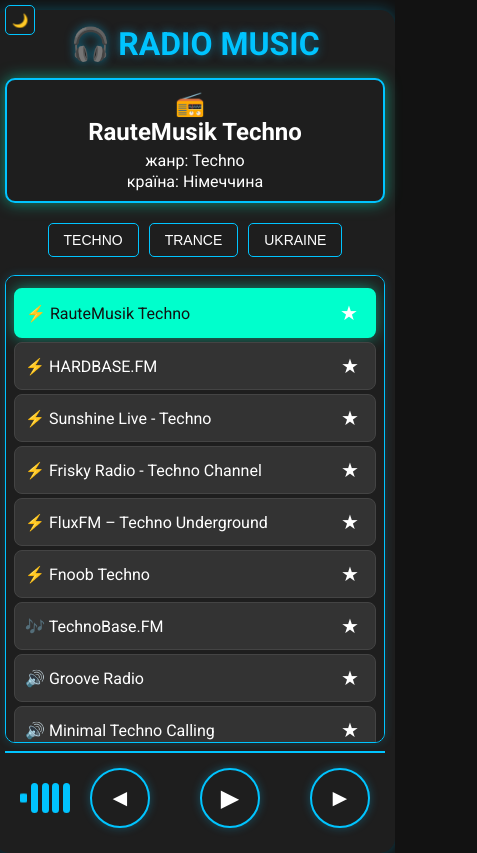
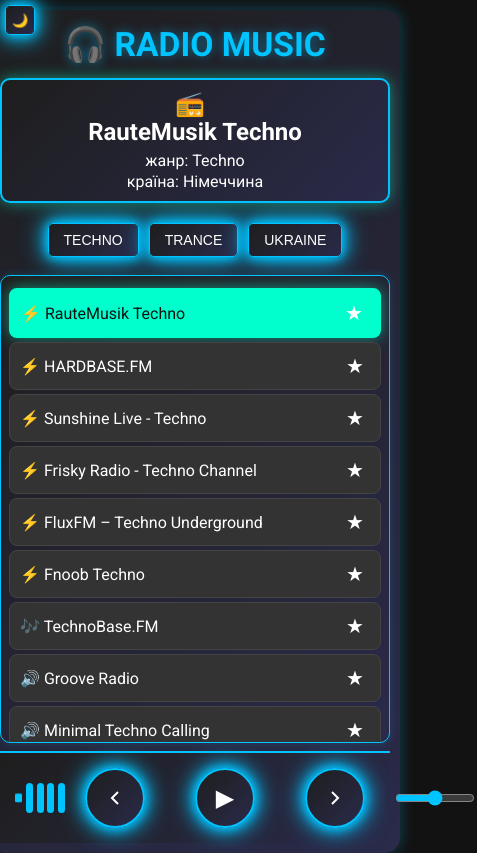
Before and after one commit to SeruiSO/radio, a plain HTML site: page index.html in a window 390 px wide. Shown: the whole page, 477 px wide, since content can reach past the window. Drawn offline with Linux system fonts and the light colour scheme.

Commit message:
Add files via upload
Added Bluetooth, station saving, volume slider, style improvements

```diff
--- a/index.html
+++ b/index.html
@@ -37,9 +37,20 @@
         <div class="wave-bar"></div>
       </div>
       <div class="controls">
-        <button class="control-btn" onclick="prevStation()">◄</button>
+        <button class="control-btn" onclick="prevStation()">
+          <svg width="24" height="24" viewBox="0 0 24 24" fill="none" stroke="currentColor" stroke-width="2">
+            <path d="M15 6l-6 6 6 6"/>
+          </svg>
+        </button>
         <button class="control-btn" onclick="togglePlayPause()">▶</button>
-        <button class="control-btn" onclick="nextStation()">►</button>
+        <button class="control-btn" onclick="nextStation()">
+          <svg width="24" height="24" viewBox="0 0 24 24" fill="none" stroke="currentColor" stroke-width="2">
+            <path d="M9 6l6 6-6 6"/>
+          </svg>
+        </button>
+      </div>
+      <div class="volume-container">
+        <input type="range" id="volumeSlider" min="0" max="1" step="0.01" value="0.5">
       </div>
     </div>
   </div>
--- a/script.js
+++ b/script.js
@@ -4,7 +4,7 @@ const playPauseBtn = document.querySelector(".controls .control-btn:nth-child(2)
 const currentStationInfo = document.getElementById("currentStationInfo");
 let currentIndex = parseInt(localStorage.getItem("lastStation")) || 0;
 let favoriteStations = JSON.parse(localStorage.getItem("favoriteStations")) || [];
-let currentTab = localStorage.getItem("currentTab") || "techno";
+let currentTab = localStorage.getItem("lastTab") || "techno";
 let isPlaying = localStorage.getItem("isPlaying") === "true";
 let stationLists = {};
 let stationItems;
@@ -20,11 +20,10 @@ fetch('stations.json')
 
 // Теми
 const themes = {
-  dark: { bodyBg: "#121212", containerBg: "#1e1e1e", accent: "#00C4FF", text: "#fff" },
+  dark: { bodyBg: "#121212", containerBg: "linear-gradient(135deg, #1e1e1e, #2a2a4a)", accent: "#00C4FF", text: "#fff" },
   light: { bodyBg: "#f0f0f0", containerBg: "#fff", accent: "#007BFF", text: "#000" },
-  neon: { bodyBg: "#0a0a1a", containerBg: "#1a1a2e", accent: "#00ffcc", text: "#fff" },
-  "light-alt": { bodyBg: "#f5f5e6", containerBg: "#fff5e1", accent: "#1e90ff", text: "#333" },
-  "dark-alt": { bodyBg: "#1a1a2a", containerBg: "#2e2e3e", accent: "#00ff00", text: "#e0e0e0" }
+  neon: { bodyBg: "#0a0a1a", containerBg: "linear-gradient(135deg, #1a1a2e, #2e2e4a)", accent: "#00ffcc", text: "#fff" },
+  cyberpunk: { bodyBg: "#0a0a1a", containerBg: "linear-gradient(135deg, #1a1a2e, #2e2e4a)", accent: "#ff00ff", text: "#fff", textShadow: "0 0 5px #ff00ff" }
 };
 let currentTheme = localStorage.getItem("selectedTheme") || "dark";
 
@@ -56,6 +55,7 @@ function applyTheme(theme) {
     el.style.background = themes[theme].containerBg;
     el.style.borderColor = themes[theme].accent;
     el.style.color = themes[theme].text;
+    if (themes[theme].textShadow) el.style.textShadow = themes[theme].textShadow;
   });
   document.querySelectorAll(".station-item").forEach(el => {
     el.style.background = themes[theme].containerBg;
@@ -69,16 +69,21 @@ function applyTheme(theme) {
 }
 
 function toggleTheme() {
-  const themesOrder = ["dark", "light", "neon", "light-alt", "dark-alt"];
-  const nextTheme = themesOrder[(themesOrder.indexOf(currentTheme) + 1) % 5];
+  const themesOrder = ["dark", "light", "neon", "cyberpunk"];
+  const nextTheme = themesOrder[(themesOrder.indexOf(currentTheme) + 1) % 4];
   applyTheme(nextTheme);
 }
 
 function switchTab(tab) {
   if (!["techno", "trance", "ukraine"].includes(tab)) tab = "techno";
   currentTab = tab;
+  if (localStorage.getItem("lastTab") === tab) {
+    currentIndex = parseInt(localStorage.getItem("lastStation")) || 0;
+  } else {
+    currentIndex = 0;
+  }
   localStorage.setItem("currentTab", tab);
-  currentIndex = 0;
+  localStorage.setItem("lastTab", tab);
   updateStationList();
   document.querySelectorAll(".tab-btn").forEach(btn => btn.classList.remove("active"));
   document.querySelector(`.tab-btn[onclick="switchTab('${tab}')"]`).classList.add("active");
@@ -129,6 +134,9 @@ function changeStation(index) {
   stationItems.forEach(item => item.classList.remove("selected"));
   stationItems[index].classList.add("selected");
   currentIndex = index;
+  currentTab = document.querySelector(".tab-btn.active").getAttribute("onclick").match(/switchTab\('(.+)'\)/)[1];
+  localStorage.setItem("lastStation", index);
+  localStorage.setItem("lastTab", currentTab);
   audio.src = stationItems[index].dataset.value;
   updateCurrentStationInfo(stationItems[index]);
   if (audio.paused) {
@@ -139,7 +147,6 @@ function changeStation(index) {
   if (isPlaying) {
     audio.play().catch(error => console.error("Помилка відтворення:", error));
   }
-  localStorage.setItem("lastStation", index);
 }
 
 function updateCurrentStationInfo(item) {
@@ -180,6 +187,24 @@ function togglePlayPause() {
   localStorage.setItem("isPlaying", isPlaying);
 }
 
+function handleBluetoothConnection(event) {
+  if (event.type === "connect" && navigator.bluetooth && currentIndex >= 0) {
+    audio.src = stationItems[currentIndex].dataset.value;
+    audio.play().catch(error => console.error("Помилка відтворення:", error));
+    isPlaying = true;
+    localStorage.setItem("isPlaying", isPlaying);
+    playPauseBtn.textContent = "⏸";
+    document.querySelectorAll(".wave-bar").forEach(bar => bar.style.animationPlayState = "running");
+  } else if (event.type === "disconnect") {
+    audio.pause();
+    isPlaying = false;
+    localStorage.setItem("isPlaying", isPlaying);
+    playPauseBtn.textContent = "▶";
+    document.querySelectorAll(".wave-bar").forEach(bar => bar.style.animationPlayState = "paused");
+    alert("Bluetooth відключено. Відтворення призупинено.");
+  }
+}
+
 document.addEventListener("keydown", (e) => {
   if (e.key === "ArrowLeft") prevStation();
   if (e.key === "ArrowRight") nextStation();
@@ -189,10 +214,9 @@ document.addEventListener("keydown", (e) => {
   }
 });
 
-function handleBluetoothConnection() {
-  if (navigator.bluetooth && !audio.paused) {
-    audio.play().catch(error => console.error("Помилка відтворення:", error));
-  }
+if (navigator.bluetooth) {
+  navigator.bluetooth.addEventListener('connect', handleBluetoothConnection);
+  navigator.bluetooth.addEventListener('disconnect', handleBluetoothConnection);
 }
 
 navigator.mediaSession.setActionHandler("previoustrack", () => prevStation());
@@ -202,10 +226,15 @@ navigator.mediaSession.setActionHandler("pause", () => togglePlayPause());
 
 applyTheme(currentTheme);
 window.addEventListener("blur", () => {
-  if (document.hidden) localStorage.setItem("lastStation", currentIndex);
+  if (document.hidden) {
+    localStorage.setItem("lastStation", currentIndex);
+    localStorage.setItem("lastTab", currentTab);
+  }
 });
 window.addEventListener("visibilitychange", () => {
-  if (!document.hidden && navigator.bluetooth) handleBluetoothConnection();
+  if (!document.hidden && navigator.bluetooth) {
+    handleBluetoothConnection({ type: "connect" });
+  }
 });
 
 audio.addEventListener("playing", () => {
@@ -223,6 +252,15 @@ audio.addEventListener("pause", () => {
 audio.addEventListener("error", () => console.error("Помилка трансляції"));
 audio.volume = 0.5;
 
-if (isPlaying) {
-  audio.play().catch(error => console.error("Помилка автовідтворення:", error));
-}
+const volumeSlider = document.getElementById("volumeSlider");
+volumeSlider.addEventListener("input", (e) => {
+  audio.volume = e.target.value;
+});
+
+document.addEventListener("DOMContentLoaded", () => {
+  currentTab = localStorage.getItem("lastTab") || "techno";
+  switchTab(currentTab);
+  if (isPlaying) {
+    audio.play().catch(error => console.error("Помилка автовідтворення:", error));
+  }
+});
--- a/styles.css
+++ b/styles.css
@@ -18,7 +18,7 @@ body {
 .container {
   max-width: 100%;
   width: 100%;
-  background: #1e1e1e;
+  background: linear-gradient(135deg, #1e1e1e, #2a2a4a);
   padding: 15px;
   border-radius: 15px;
   box-shadow: 0 0 15px rgba(0, 196, 255, 0.3);
@@ -37,6 +37,13 @@ h1 {
   color: #00C4FF;
   text-shadow: 0 0 10px rgba(0, 196, 255, 0.5);
   transition: color 0.3s ease;
+  animation: pulse 2s infinite;
+}
+
+@keyframes pulse {
+  0% { transform: scale(1); }
+  50% { transform: scale(1.05); }
+  100% { transform: scale(1); }
 }
 
 .theme-toggle {
@@ -54,6 +61,8 @@ h1 {
   align-items: center;
   justify-content: center;
   transition: all 0.3s ease;
+  box-shadow: 0 0 10px #00C4FF, 0 0 20px #00C4FF, 0 0 30px #00C4FF;
+  animation: neonPulse 1.5s infinite alternate;
 }
 
 .theme-toggle:hover {
@@ -63,7 +72,7 @@ h1 {
 }
 
 .current-station-info {
-  background: #252525;
+  background: linear-gradient(45deg, #1a1a2e, #2e2e3e);
   padding: 15px;
   border-radius: 10px;
   margin: 10px 0;
@@ -80,7 +89,6 @@ h1 {
   position: sticky;
   top: 0;
   z-index: 10;
-  background: linear-gradient(45deg, #1a1a2e, #2e2e3e);
   transition: background 0.3s ease, border-color 0.3s ease;
 }
 
@@ -122,6 +130,8 @@ h1 {
   cursor: pointer;
   margin: 0 5px;
   transition: all 0.3s ease;
+  box-shadow: 0 0 10px #00C4FF, 0 0 20px #00C4FF, 0 0 30px #00C4FF;
+  animation: neonPulse 1.5s infinite alternate;
 }
 
 .tab-btn:hover {
@@ -181,7 +191,7 @@ h1 {
 .station-item:hover, .station-item.selected {
   background: #00ffcc !important;
   border: 2px solid #00ffcc !important;
-  color: #121212;
+  color: #121212 !important;
   box-shadow: 0 0 15px rgba(0, 255, 204, 0.5);
 }
 
@@ -210,7 +220,7 @@ h1 {
   padding: 15px;
   display: flex;
   align-items: center;
-  justify-content: center;
+  justify-content: space-between;
   gap: 20px;
   margin-top: auto;
   z-index: 10;
@@ -259,7 +269,8 @@ h1 {
   display: flex;
   align-items: center;
   justify-content: center;
-  box-shadow: 0 0 10px rgba(0, 196, 255, 0.3);
+  box-shadow: 0 0 10px #00C4FF, 0 0 20px #00C4FF, 0 0 30px #00C4FF;
+  animation: neonPulse 1.5s infinite alternate;
 }
 
 .control-btn:hover {
@@ -272,6 +283,32 @@ h1 {
 .control-btn:active {
   transform: scale(0.95);
   box-shadow: 0 0 5px rgba(0, 196, 255, 0.3);
+}
+
+.control-btn svg {
+  stroke: #fff;
+  transition: stroke 0.3s ease;
+}
+
+.control-btn:hover svg {
+  stroke: #121212;
+}
+
+.volume-container {
+  margin: 10px 0;
+  display: flex;
+  align-items: center;
+}
+
+#volumeSlider {
+  width: 100px;
+  accent-color: #00C4FF;
+  margin-left: 20px;
+}
+
+@keyframes neonPulse {
+  from { box-shadow: 0 0 5px #00C4FF, 0 0 10px #00C4FF; }
+  to { box-shadow: 0 0 10px #00C4FF, 0 0 20px #00C4FF, 0 0 30px #00C4FF; }
 }
 
 @media (max-width: 720px) {
@@ -341,6 +378,11 @@ h1 {
     padding: 8px 15px;
     font-size: 14px;
   }
+
+  #volumeSlider {
+    width: 80px;
+    margin-left: 10px;
+  }
 }
 
 @media (max-height: 1600px) {
```
